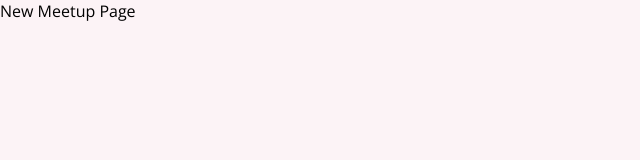
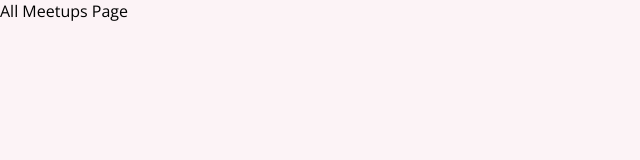
Before and after one commit to emdadul-islam439/react-meetup-demo-project, a React (Create React App) app: page /new-meetup in a window 1280 px wide. Shown: the top 160 px of the page, without its empty margins (0-640 px from the left). Built offline with nearby package versions, Linux system fonts and the light colour scheme.

Commit message:
experiment: in react-router-dom: 5.x.x-> for Switch, if not use 'exact' first matching sub-string path will be visited. in this case-> for '/new-meetup' path, '/' will be visited. Because '/' is a substring of '/new-meetup' and it appears first

```diff
--- a/src/App.js
+++ b/src/App.js
@@ -8,7 +8,7 @@ function App() {
   return (
     <div>
       <Switch>
-        <Route path="/" exact>
+        <Route path="/">
           <AllMeetupsPage />
         </Route>
         <Route path="/new-meetup">
```
